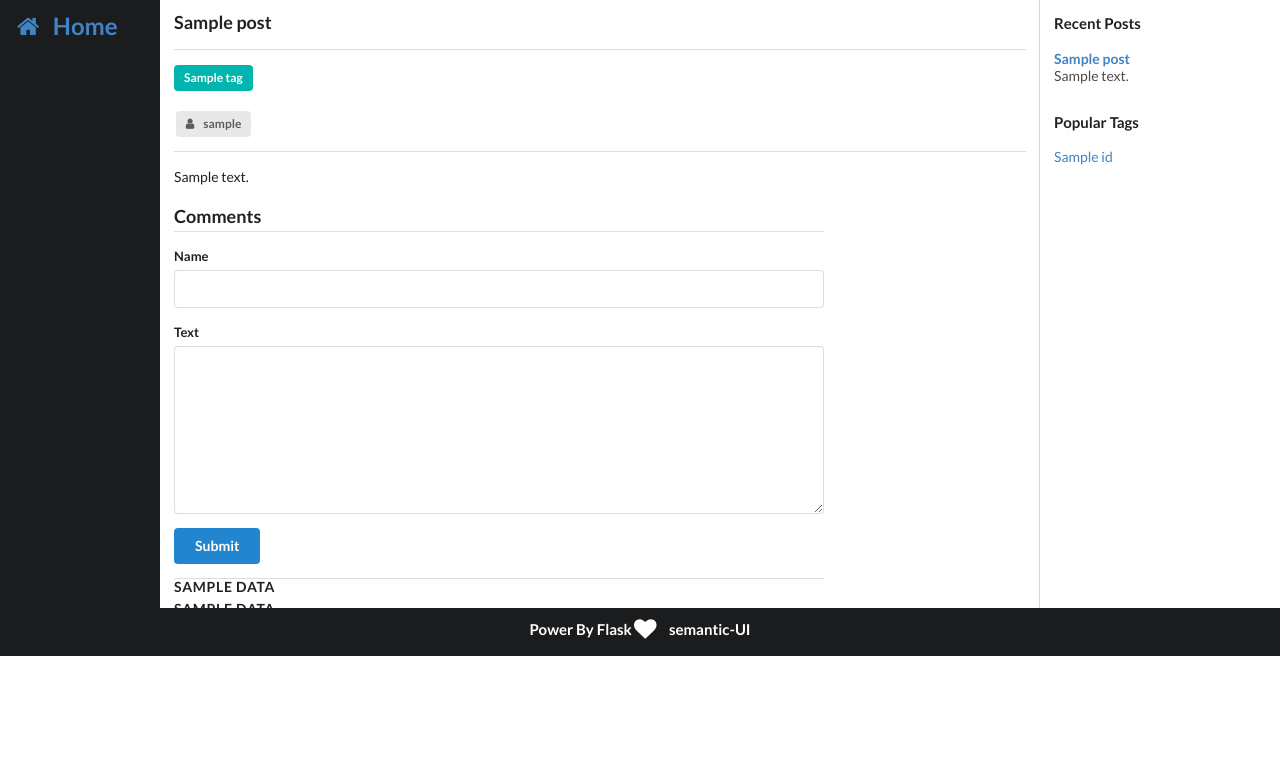
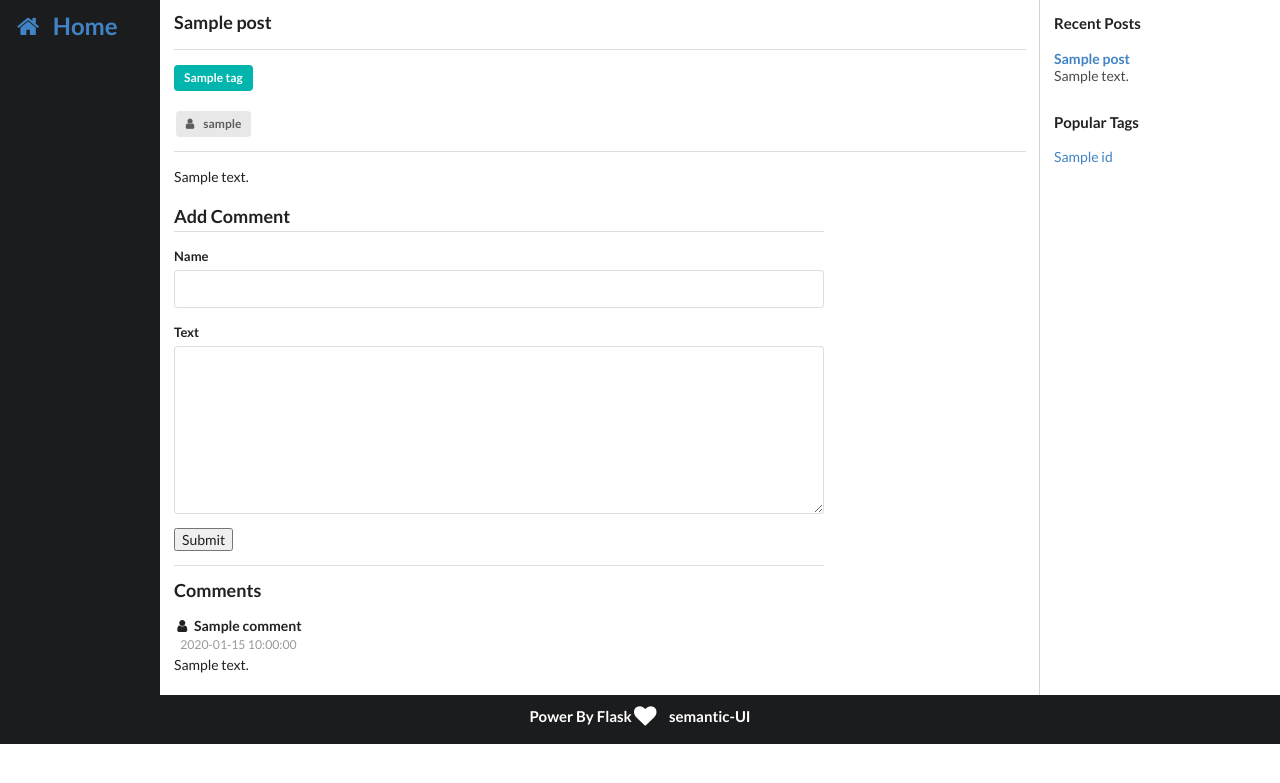
Before and after one commit to lineway/flask-blog, a Python web app: template templates/post.html in a window 1280 px wide. Shown: the top 783 px of the page. Run offline with Jinja, Linux system fonts and the light colour scheme; the template is opened without the code that fills it: most values are stand-ins (such as "Sample title", 1, 10 or a date in 2020); form fields are guessed from the names that the template uses.

Commit message:
完成评论区模板编写

```diff
--- a/main.py
+++ b/main.py
@@ -116,7 +116,7 @@ def home(page=1):
     return render_template('index.html', posts=posts, recent=recent, top_tags=top_tags)
 
 
-@app.route('/post/<int:post_id>')
+@app.route('/post/<int:post_id>', methods=['GET', 'POST'])
 def post(post_id):
     form = CommentForm()
     if form.validate_on_submit():
--- a/templates/post.html
+++ b/templates/post.html
@@ -19,7 +19,7 @@
         <p>{{ post.text }}</p>
         </div>
         <div class="ui comments">
-            <h3 class="ui dividing header">Comments</h3>
+            <h3 class="ui dividing header">Add Comment</h3>
             <form action="{{ url_for('post', post_id=post.id) }}" method="POST" class="ui form">
                 {{ form.hidden_tag() }}
                 <div class="field">
@@ -29,7 +29,7 @@
                             <p>{{ e }}</p>
                         {% endfor %}
                     {% endif %}
-                    {{ form.name(class_='form-control') }}
+                    {{ form.name }}
                 </div>
                 <div class="field">
                     {{ form.text.label }}
@@ -38,23 +38,29 @@
                             <p class="help-block">{{ e }}</p>
                         {% endfor %}
                     {% endif %}
-                    {{ form.text(class_='form-control') }}
+                    {{ form.text }}
                 </div>
-                <div class="ui primary submit button">Submit</div>
+                <input type="submit" value="Submit">
+            <div class="ui divider"></div>
             </form>
-            <div class="ui clearing divider">
+            <div>
+                <div class="ui comment">
                     <div class="comment">
+                        <h3 class="ui header">Comments</h3>
+                        {% if comments | length==0 %}
+                            <p>There are no comments for this post.</p>
+                        {% else %}
                             {% for comment in comments %}
                                 <div class="content">
-                            <a href="" class="author">{{ comment.name.data }}</a>
+                                    <p class="author"><i class="icon user"></i>{{ comment.name }}</p>
+                                </div>
                                 <div class="metadata">
-                            <div class="date">{{ comment.date.data }}</div>
+                                <span class="date">{{ comment.date }}</span>
                                 </div>
-                        <div class="text">
-                            <p>{{ comment.text.data }}</p>
+                                <div class="text">{{ comment.text }}</div>
+                            {% endfor %}
+                        {% endif %}
                     </div>
-                        </div>
-                    {% endfor %}
                 </div>
             </div>
         </div>
```
Lines whose indentation alone changed are shown as unchanged.
